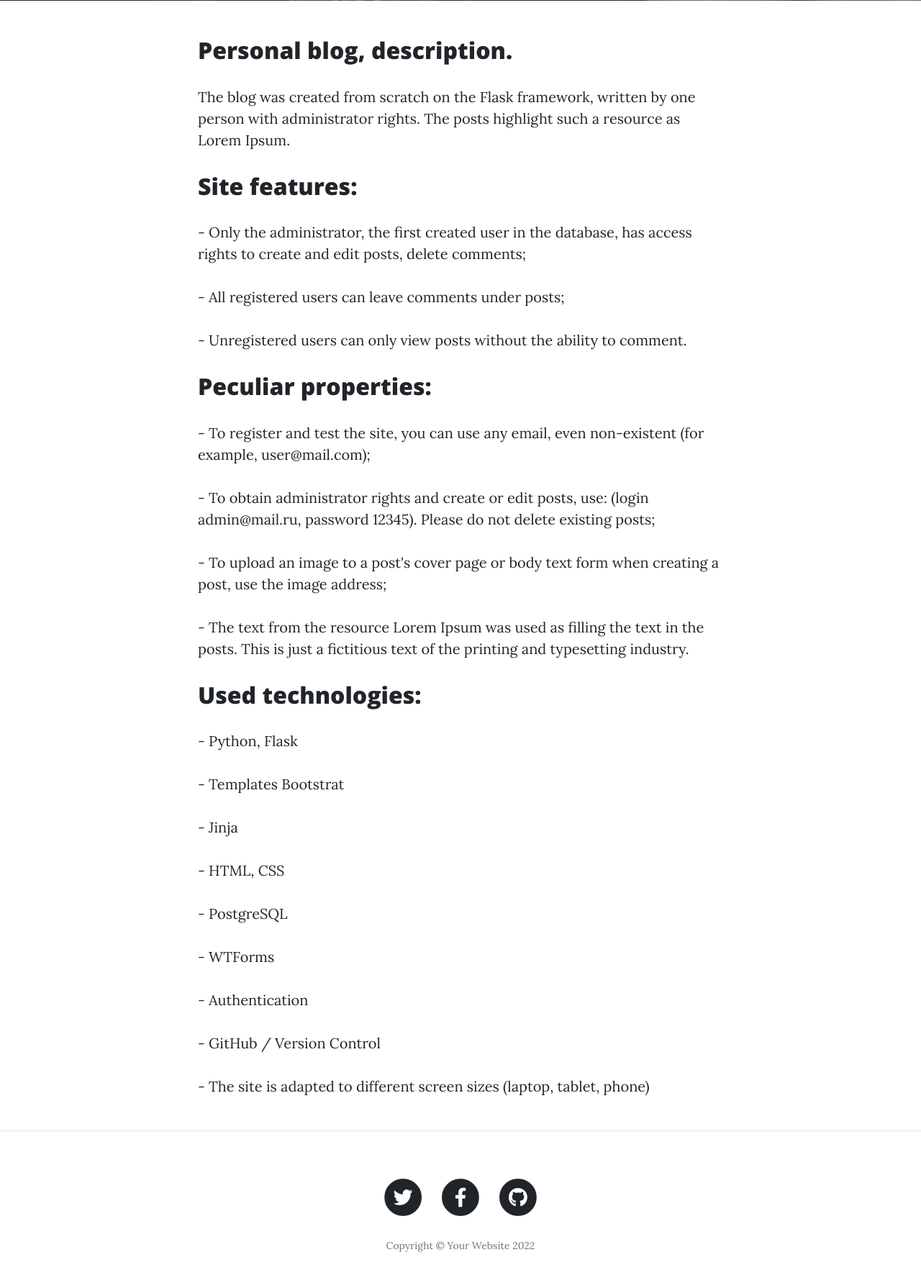
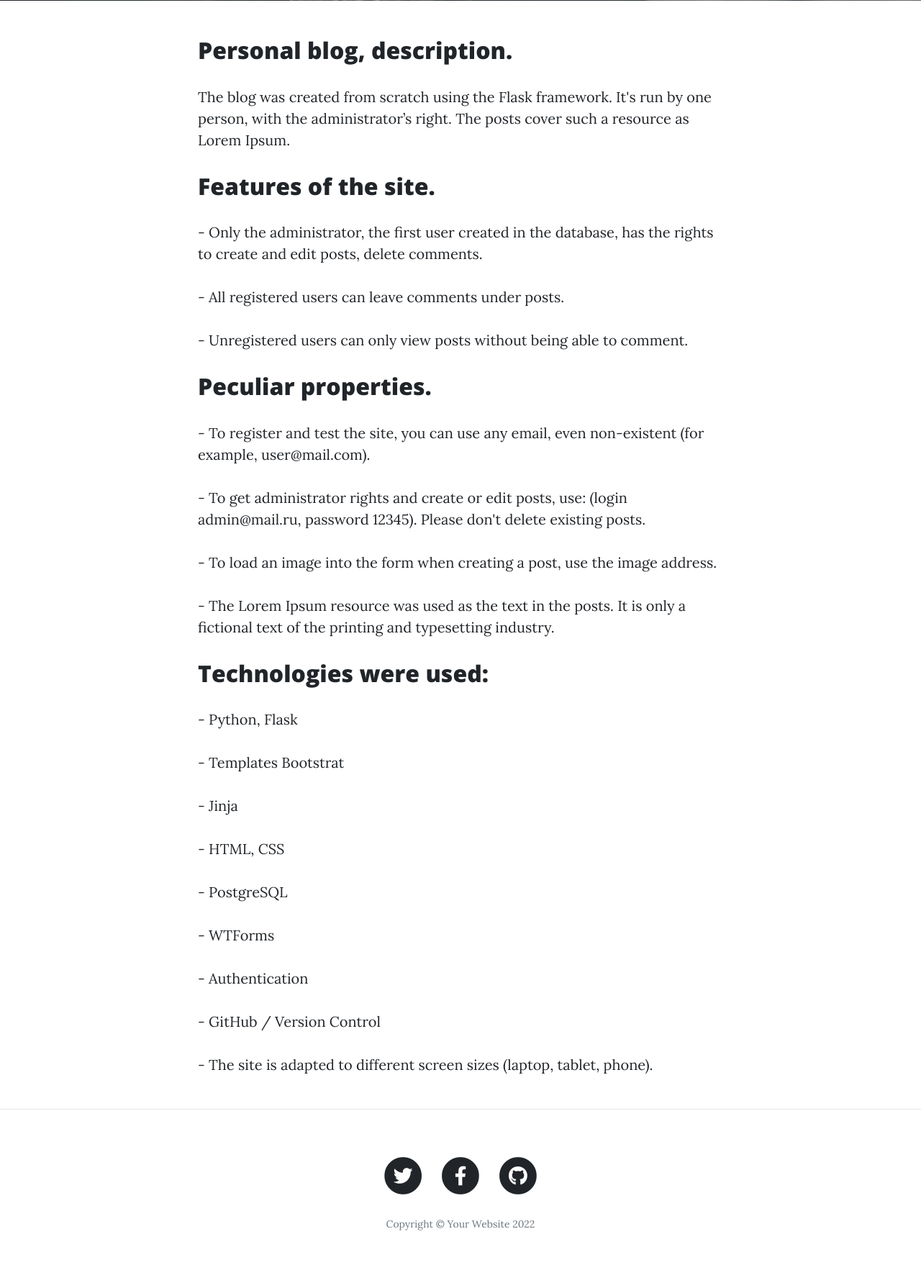
Before and after one commit to Katrinaqr/blog-with-users, a Flask app: page /about in a window 1280 px wide. Shown: the part 531-2296 px from the top of the page at 72% size. After the commit the page ends 2241 px from the top, so only its background shows below. Run offline with Flask 2, Linux system fonts and the light colour scheme; some libraries are stand-ins or nearby versions.

Commit message:
File description changed about.html

```diff
--- a/templates/about.html
+++ b/templates/about.html
@@ -21,17 +21,17 @@
     <div class="row">
       <div class="col-lg-8 col-md-10 mx-auto">
         <h2>Personal blog, description.</h2>
-        <p>The blog was created from scratch on the Flask framework, written by one person with administrator rights. The posts highlight such a resource as Lorem Ipsum.</p>
-        <h2>Site features:</h2>
-        <p>- Only the administrator, the first created user in the database, has access rights to create and edit posts, delete comments;</p>
-        <p>- All registered users can leave comments under posts;</p>
-        <p>- Unregistered users can only view posts without the ability to comment.</p>
-        <h2>Peculiar properties:</h2>
-        <p>- To register and test the site, you can use any email, even non-existent (for example, user@mail.com);</p>
-        <p>- To obtain administrator rights and create or edit posts, use: (login admin@mail.ru, password 12345). Please do not delete existing posts;</p>
-        <p>- To upload an image to a post's cover page or body text form when creating a post, use the image address;</p>
-        <p>- The text from the resource Lorem Ipsum was used as filling the text in the posts. This is just a fictitious text of the printing and typesetting industry.</p>
-        <h2>Used technologies:</h2>
+        <p>The blog was created from scratch using the Flask framework. It's run by one person, with the administrator’s right. The posts cover such a resource as Lorem Ipsum.</p>
+        <h2>Features of the site.</h2>
+        <p>- Only the administrator, the first user created in the database, has the rights to create and edit posts, delete comments.</p>
+        <p>- All registered users can leave comments under posts.</p>
+        <p>- Unregistered users can only view posts without being able to comment.</p>
+        <h2>Peculiar properties.</h2>
+        <p>- To register and test the site, you can use any email, even non-existent (for example, user@mail.com).</p>
+        <p>- To get administrator rights and create or edit posts, use: (login admin@mail.ru, password 12345). Please don't delete existing posts.</p>
+        <p>- To load an image into the form when creating a post, use the image address.</p>
+        <p>- The Lorem Ipsum resource was used as the text in the posts. It is only a fictional text of the printing and typesetting industry.</p>
+        <h2>Technologies were used:</h2>
         <p>- Python, Flask</p>
         <p>- Templates Bootstrat</p>
         <p>- Jinja</p>
@@ -40,7 +40,7 @@
         <p>- WTForms</p>
         <p>- Authentication</p>
         <p>- GitHub / Version Control</p>
-        <p>- The site is adapted to different screen sizes (laptop, tablet, phone)</p>
+        <p>- The site is adapted to different screen sizes (laptop, tablet, phone).</p>
       </div>
     </div>
   </div>
```
